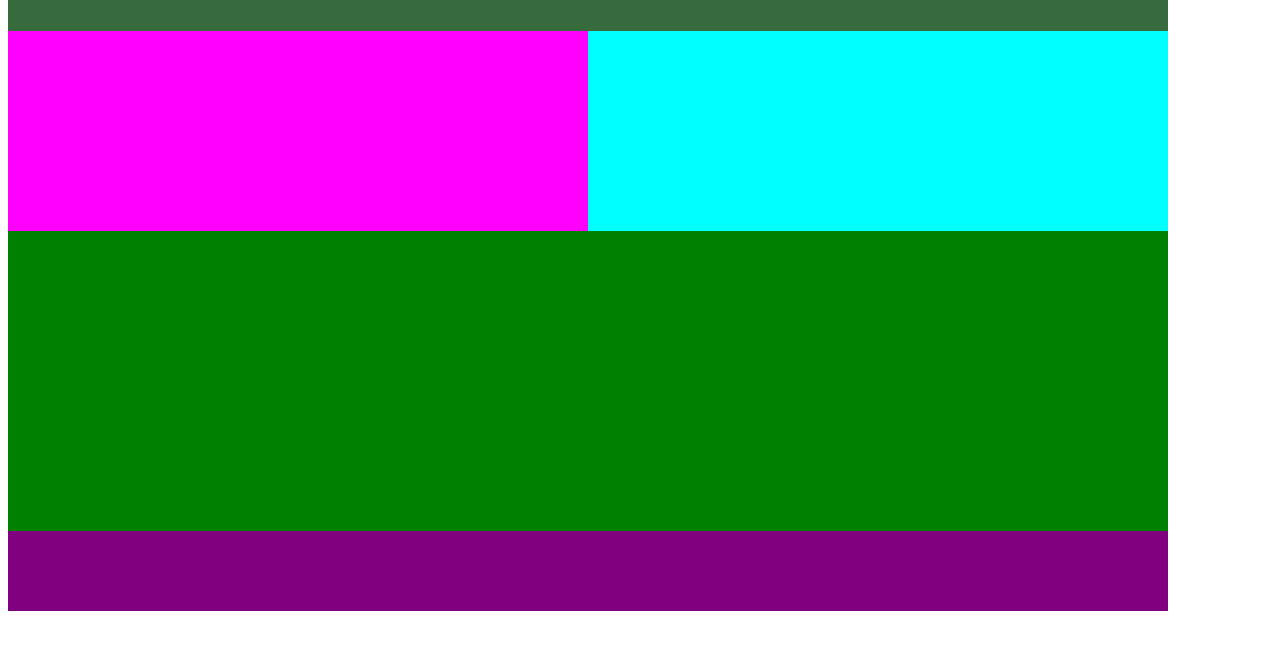
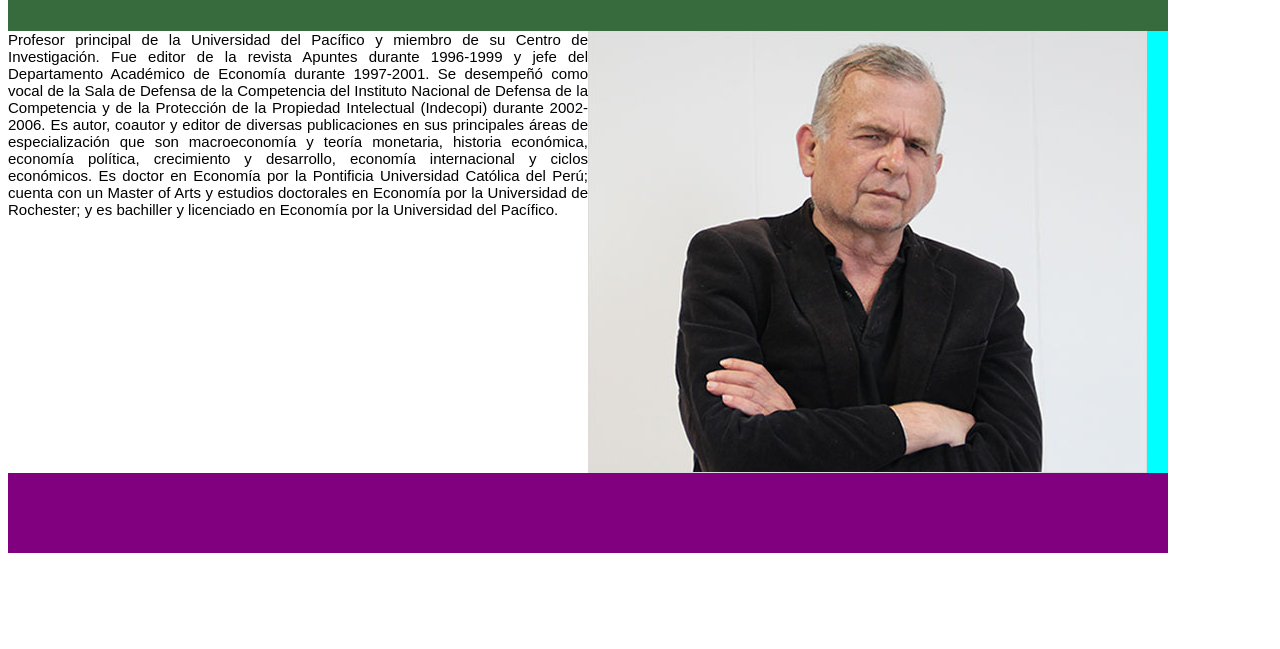
Before and after one commit to gustvvo/html5_groupSI_2, a plain HTML site: page Clase 03/01-ejercicio-repaso.html in a window 1280 px wide. Shown: the part 71-720 px from the top of the page. Drawn offline with Linux system fonts and the light colour scheme.

Commit message:
Clase 03

```diff
--- a/Clase 03/01-ejercicio-repaso.css
+++ b/Clase 03/01-ejercicio-repaso.css
@@ -1,7 +1,6 @@
 /* Versión Smartphone */
 .contenedor {
 	width:100%;
-	background-color: red;
 }
 
 .cabecera {
@@ -25,21 +24,24 @@
 
 .cuerpo {
 	width:100%;
-	height: 500px;
 	overflow: hidden;
-	background-color: green
 }
 
 .resena {
 	width:100%;
-	height: 200px;
-	background-color: magenta;
+	font-family: Arial;
+	font-size: 15px;
+	text-align: justify;
 }
 
 .foto {
 	width:100%;
-	height: 200px;
 	background-color: cyan;
+}
+
+.fotoBruno{
+	width:100%;
+	max-width:559px;
 }
 
 .pie {
--- a/Clase 03/01-ejercicio-repaso.html
+++ b/Clase 03/01-ejercicio-repaso.html
@@ -2,6 +2,7 @@
 <head>
 	<title></title>
 	<link rel="stylesheet" type="text/css" href="01-ejercicio-repaso.css">
+	<meta charset="utf8">
 </head>
 <body>
 
@@ -16,8 +17,13 @@
 			</div>
 		</div>
 		<div class="cuerpo">
-			<div class="resena"></div>
-			<div class="foto"></div>
+			<div class="resena">
+Profesor principal de la Universidad del Pacífico y miembro de su Centro de Investigación. Fue editor de la revista Apuntes durante 1996-1999 y jefe del Departamento Académico de Economía durante 1997-2001. Se desempeñó como vocal de la Sala de Defensa de la Competencia del Instituto Nacional de Defensa de la Competencia y de la Protección de la Propiedad Intelectual (Indecopi) durante 2002-2006. Es autor, coautor y editor de diversas publicaciones en sus principales áreas de especialización que son macroeconomía y teoría monetaria, historia económica, economía política, crecimiento y desarrollo, economía internacional y ciclos económicos. Es doctor en Economía por la Pontificia Universidad Católica del Perú; cuenta con un Master of Arts y estudios doctorales en Economía por la Universidad de Rochester; y es bachiller y licenciado en Economía por la Universidad del Pacífico.
+
+			</div>
+			<div class="foto">
+				<img class="fotoBruno" src="foto.jpg">
+			</div>
 		</div>
 		<div class="pie">
 
```
